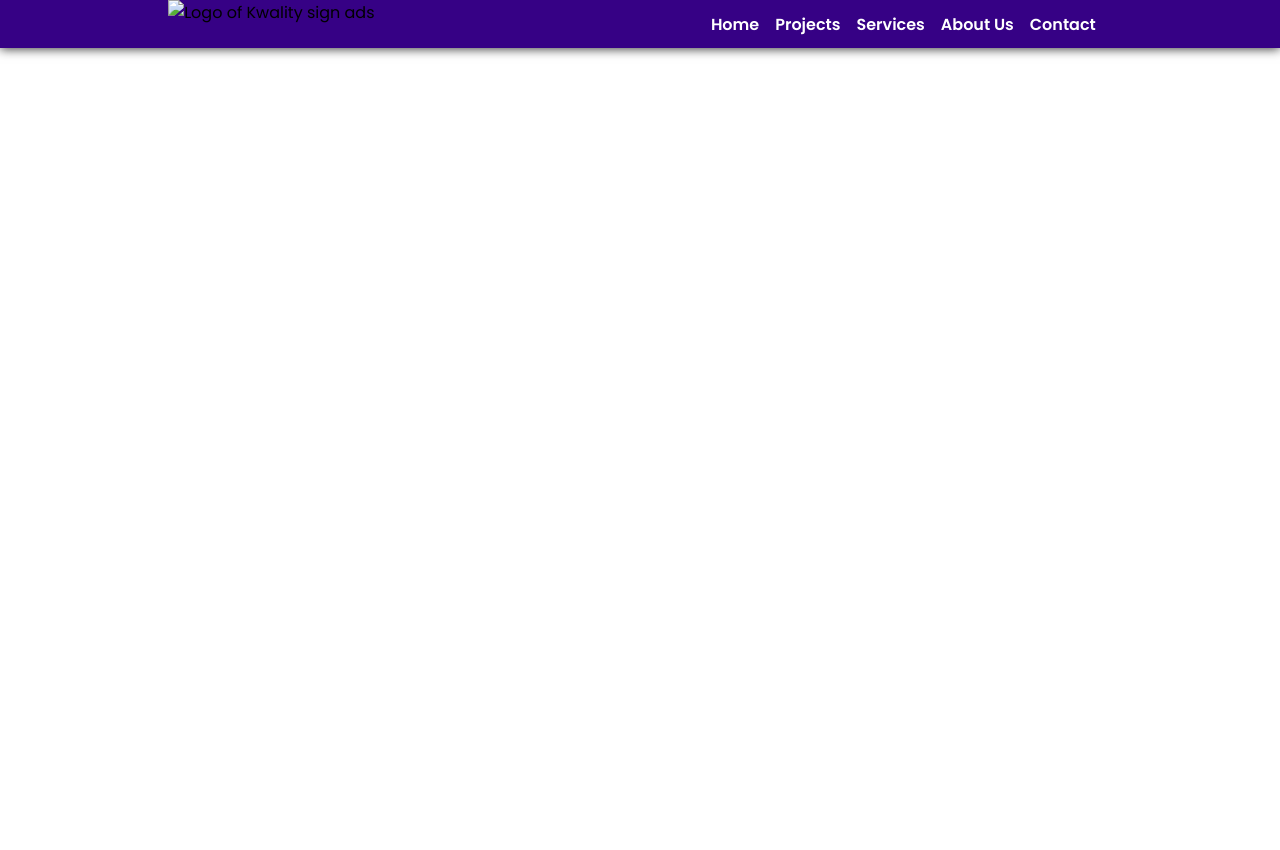
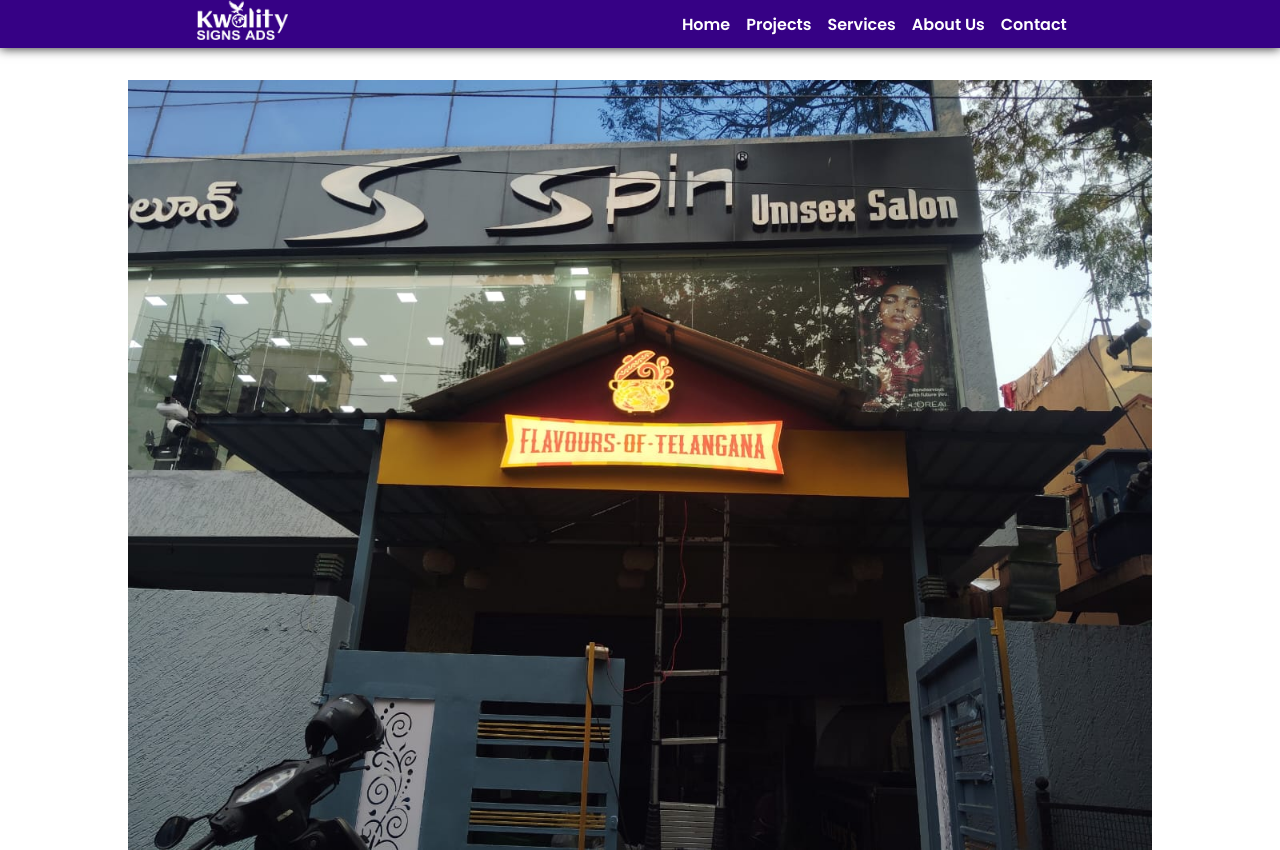
Before and after one commit to starcreationhyd-design/kwalitysignads, a plain HTML site: page index.html in a window 1280 px wide. Before the commit the page ends 800 px from the top, so only its background shows below. Drawn offline with Linux system fonts and the light colour scheme.

Commit message:
Update index.html

```diff
--- a/index.html
+++ b/index.html
@@ -8,7 +8,7 @@
 </head>
 <body>
     <nav>
-        <img src="images/Kwality logo.png" alt="Logo of Kwality sign ads">
+        <img src="Kwality logo.png" alt="Logo of Kwality sign ads">
         <ul>
             <li><a href="#">Home</a></li>
             <li><a href="">Projects</a></li>
@@ -20,8 +20,9 @@
     </nav>
     <section>
         <div id="hero">
-            <img src="images/sample img.jfif" alt="">
+            <img src="sample img.jfif" alt="">
         </div>
     </section>
 </body>
+
 </html>
```
